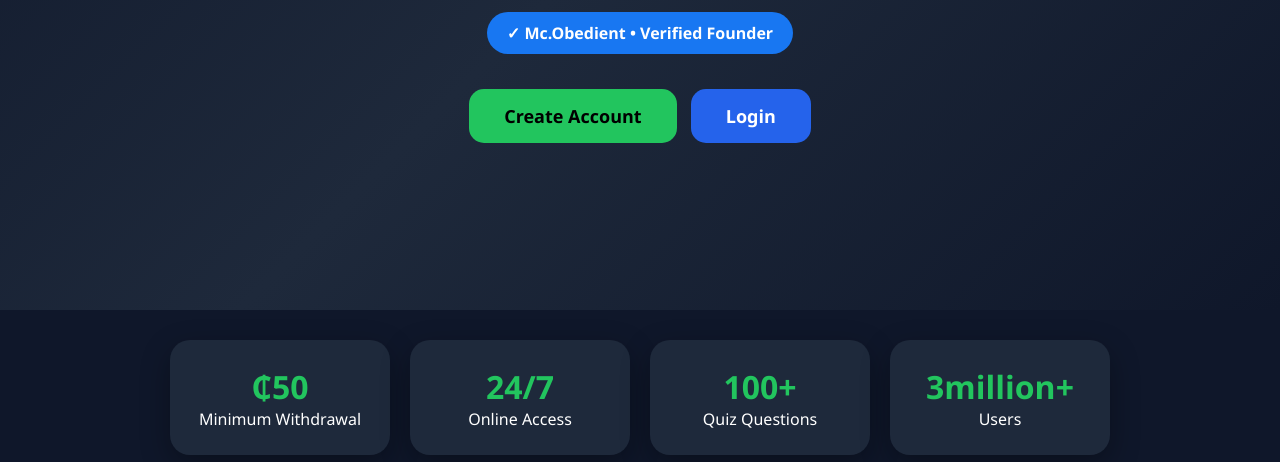
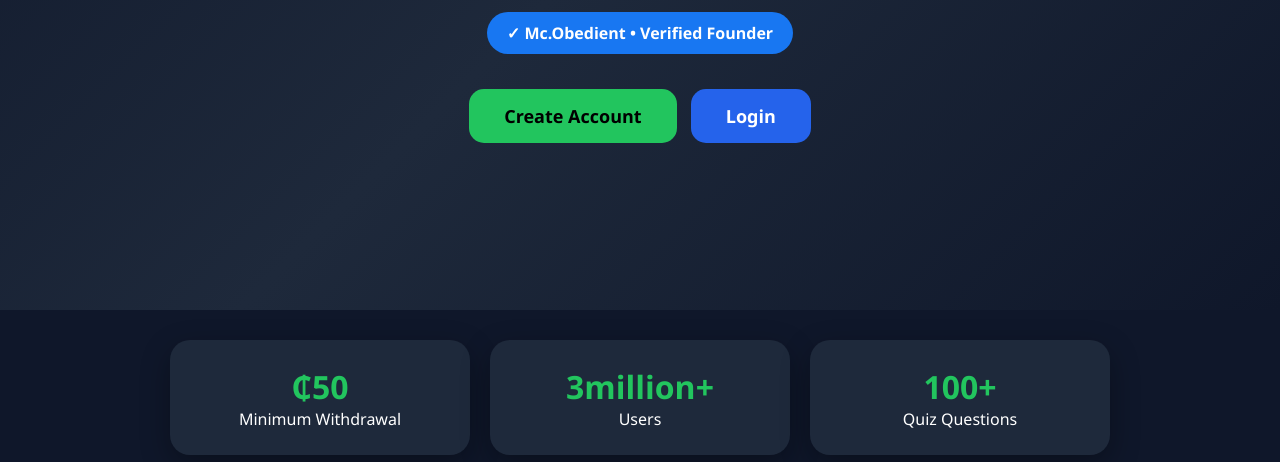
Before and after one commit to GhanaQuizes/Horlatokens, a website: page index.html in a window 1280 px wide. Shown: the part 490-952 px from the top of the page. Drawn offline with Linux system fonts and the light colour scheme.

Commit message:
Update index.html

```diff
--- a/index.html
+++ b/index.html
@@ -281,18 +281,13 @@ Login
 </div>
 
 <div class="stat">
-<h2>24/7</h2>
-<span>Online Access</span>
+<h2>3million+</h2>
+<span>Users</span>
 </div>
 
 <div class="stat">
 <h2>100+</h2>
 <span>Quiz Questions</span>
-</div>
-
-<div class="stat">
-<h2>3million+</h2>
-<span>Users</span>
 </div>
 
 </section>
```
